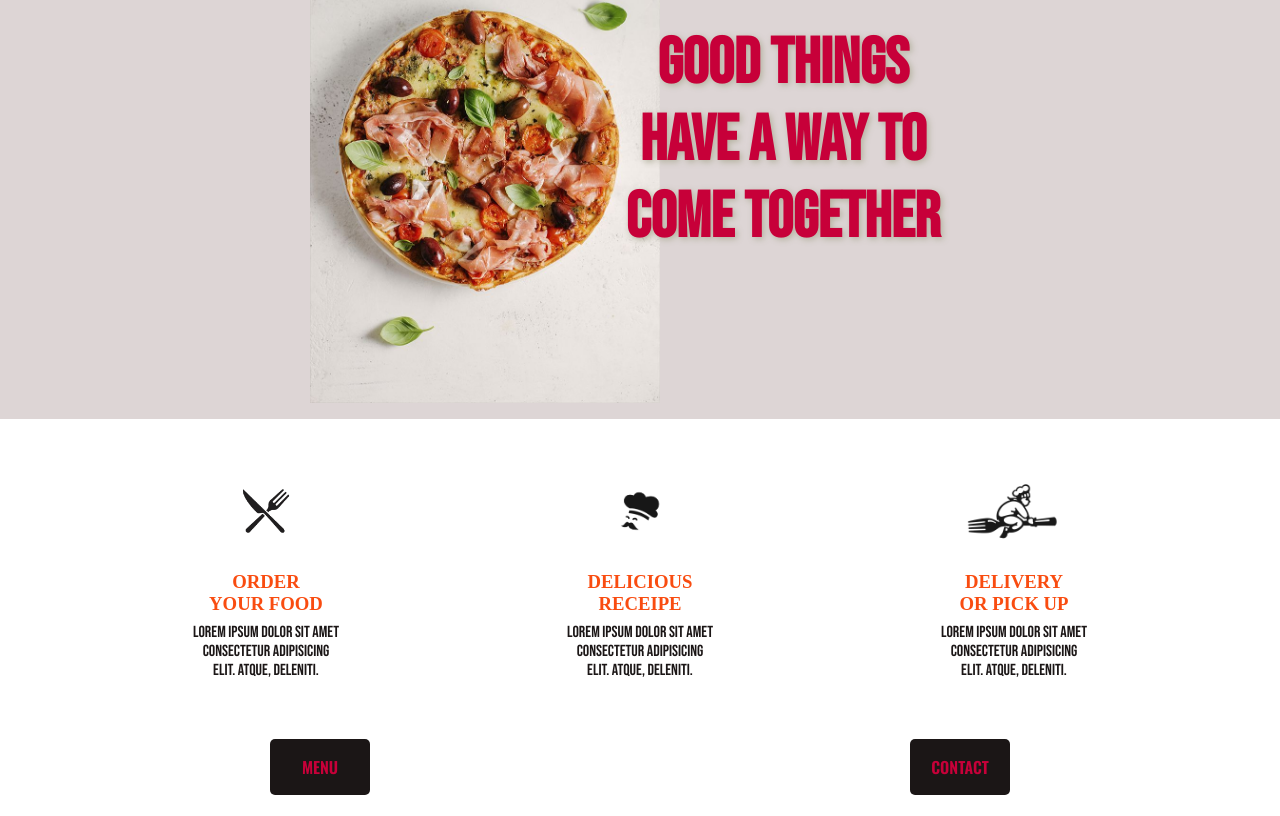
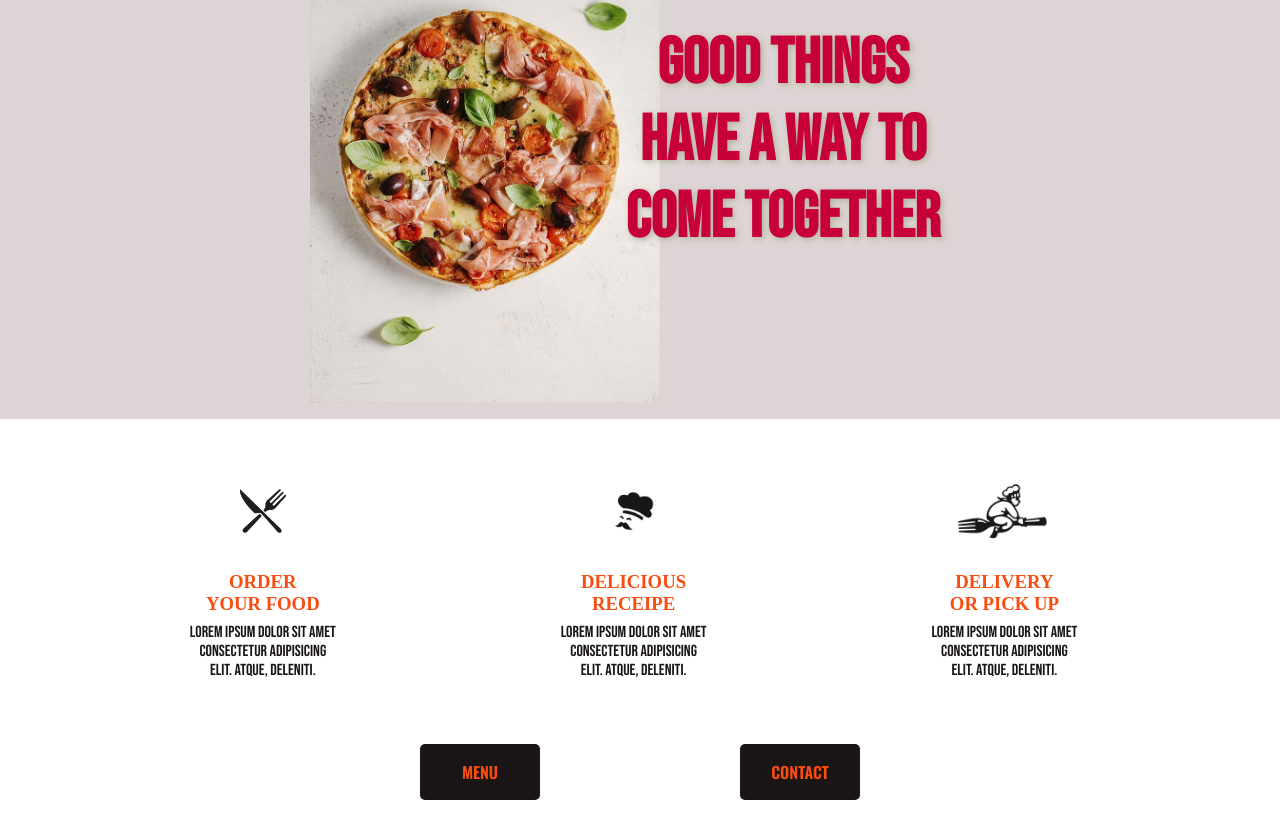
Before and after one commit to Najdorf12/pizzza-app, a React (Vite) app: page / in a window 1280 px wide. Shown: the part 930-1746 px from the top of the page. Before the commit the page ends 1725 px from the top, so only its background shows below. Built offline with nearby package versions, Linux system fonts and the light colour scheme; a web font is replaced by a local one.

Commit message:
fixmedia

```diff
--- a/src/pages/styles/home.css
+++ b/src/pages/styles/home.css
@@ -40,7 +40,7 @@
     filter: drop-shadow(3px 3px 5px var(--color1));
     background-clip: border-box;
     background: -webkit-linear-gradient(left top, #ffe53b, #ffe53b);
-    background: linear-gradient(147deg, var(--color5) 70%,var(--color2) 94%);
+    background: linear-gradient(147deg, var(--color5) 75%,var(--color2) 94%);
     -webkit-background-clip: text;
     -webkit-text-fill-color: transparent;
   }
@@ -99,6 +99,7 @@
   align-items: center;
   height: 30px;
   margin-top: 3rem;
+  margin-bottom: 3rem;
   padding-bottom: 1rem;
   & button {
     width: 100px;
@@ -106,7 +107,7 @@
     padding: 1rem;
     background-color: rgb(27, 22, 22);
     border-radius: 5px;
-    color: var(--color1);
+    color: var(--color3);
     margin: 0 auto;
     display: flex;
     justify-content: center;
@@ -290,6 +291,18 @@
       max-width: 350px;
     }
   }
+  .btn-menu {
+    display: flex;
+    margin: 0 auto;
+    width: 50%;
+    height: max-content;
+    align-items: center;
+    margin-top: 2rem;
+    & button {
+      width: 120px;
+      padding: 1rem;
+    }
+  }
 
 }
 
@@ -299,7 +312,7 @@
     width: 99vw;
   }
   .img-home {
-    margin-top:-2rem;
+    margin-top:-2.5rem;
     justify-self: flex-end;
     & img {
       max-width: 500px;
@@ -307,5 +320,8 @@
       right: 70px;
     }
   }
+  .cards-wrapper {
+    width: 99vw;
+  }
 
 }
--- a/src/pages/styles/pizzas.css
+++ b/src/pages/styles/pizzas.css
@@ -23,13 +23,13 @@
 
   & h2 {
     font-family: var(--font-art);
-    margin-bottom: 1rem;
-    color: rgb(226, 44, 44);
+    margin-bottom: 2rem;
+    color: var(--color3);
     font-size: 2rem;
   }
   & p {
-    color: whitesmoke;
-    font-family: var(--font-title);
+    color: gray;
+    font-family: var(--font-art);
     font-size: 1.1rem;
   }
 }
@@ -70,16 +70,15 @@
   text-align: center;
   text-wrap: balance;
   padding: 1rem;
-
   & h2 {
     font-family: var(--font-art);
-    margin-bottom: 1rem;
-    color: rgb(226, 44, 44);
+    margin-bottom: 2rem;
+    color: var(--color3);
     font-size: 2rem;
   }
   & p {
-    color: whitesmoke;
-    font-family: var(--font-title);
+    color: gray;
+    font-family: var(--font-art);
     font-size: 1.1rem;
   }
 }
@@ -123,13 +122,13 @@
 
   & h2 {
     font-family: var(--font-art);
-    margin-bottom: 1rem;
-    color: rgb(226, 44, 44);
+    margin-bottom: 2rem;
+    color: var(--color3);
     font-size: 2rem;
   }
   & p {
-    color: whitesmoke;
-    font-family: var(--font-title);
+    color:gray;
+    font-family: var(--font-art);
     font-size: 1.1rem;
   }
 }
@@ -167,7 +166,7 @@
   border: none;
   margin-bottom: -3rem;
   & i {
-    color: crimson;
+    color: var(--color3);
   }
 }
 .btn-next {
@@ -177,12 +176,11 @@
   display: flex;
   justify-content: center;
   align-items: center;
-  color: crimson;
   background-color: inherit;
   border: none;
   margin-bottom: -3rem;
   & i {
-    color: crimson;
+    color: var(--color3);
   }
 }
 
@@ -244,7 +242,7 @@
     justify-content: center;
     align-items: center;
     gap: 7rem;
-    padding-top: 5rem;
+    padding-top: 4rem;
   }
 
   .text-pizza2 {
```
